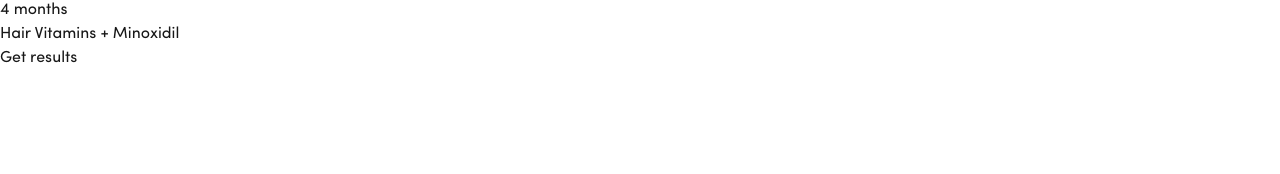
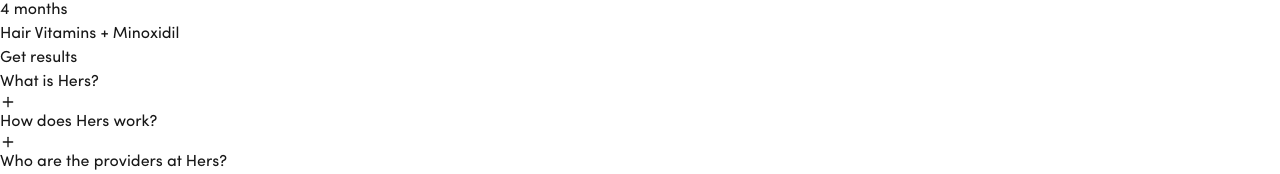
Before and after one commit to mudassar003/forher, a Next.js app: page / in a window 1280 px wide. Shown: the part 3464-3638 px from the top of the page. Before the commit the page ends 3534 px from the top, so only its background shows below. Built offline with nearby package versions, Linux system fonts and the light colour scheme.

Commit message:
Faq Update

```diff
--- a/src/app/page.tsx
+++ b/src/app/page.tsx
@@ -5,6 +5,7 @@
 import VideoSection from "@/components/VideoSection";
 import HairLoss from "@/components/HairLoss";
 import HairRegrowCard from "@/components/HairRegrowCard";
+import FaqAccordion from "@/components/FaqAccordion";
 
 
 
@@ -18,6 +19,7 @@
       <VideoSection />
       <HairLoss />
       <HairRegrowCard />
+      <FaqAccordion />
 
       {/* Other sections of the homepage */}
     </div>
--- /dev/null
+++ b/src/components/FaqAccordion.tsx
@@ -0,0 +1,71 @@
+"use client";
+
+import { useState } from "react";
+import { FiPlus, FiMinus } from "react-icons/fi";
+
+const faqData = [
+  {
+    question: "What is Hers?",
+    answer: `Hers is a 100% online platform with over 1 million subscribers that connects patients to licensed
+    healthcare professionals in all 50 states. We offer support for weight loss, hair regrowth, mental health,
+    and skincare.
+
+    Through our simple online process you can connect with licensed medical providers who can
+    recommend customized treatment plans including prescription treatments, if appropriate, shipped
+    right to your door.`,
+  },
+  {
+    question: "How does Hers work?",
+    answer: `Hers works by connecting you to healthcare professionals through an easy online process.
+    You fill out a health questionnaire, and a licensed provider will review it to recommend personalized
+    treatments. If prescribed, your treatment is delivered directly to your door.`,
+  },
+  {
+    question: "Who are the providers at Hers?",
+    answer: `Hers partners with licensed healthcare professionals who specialize in weight loss, hair regrowth,
+    mental health, and skincare. These providers are fully licensed and experienced in delivering online
+    healthcare services.`,
+  },
+];
+
+const FaqAccordion = () => {
+  const [openIndex, setOpenIndex] = useState<number | null>(null);
+
+  const toggleAccordion = (index: number) => {
+    setOpenIndex((prevIndex) => (prevIndex === index ? null : index));
+  };
+
+  return (
+    <div className="max-w-7xl mx-auto p-6 space-y-6">
+      {faqData.map((item, index) => (
+        <div key={index} className="border-b border-gray-200">
+          <button
+            className="w-full flex justify-between items-center py-6"
+            onClick={() => toggleAccordion(index)}
+          >
+            <h2 className="text-4xl font-normal text-left">
+              {item.question}
+            </h2>
+            <span className="w-12 h-12 flex items-center justify-center bg-gray-100 rounded-full transition-all duration-200 hover:bg-black hover:text-white hover:w-14 hover:h-14">
+              {openIndex === index ? (
+                <FiMinus className="text-4xl" />
+              ) : (
+                <FiPlus className="text-4xl" />
+              )}
+            </span>
+          </button>
+
+          {openIndex === index && (
+            <div className="pb-6 text-gray-700">
+              <p className="text-md leading-relaxed whitespace-pre-line">
+                {item.answer}
+              </p>
+            </div>
+          )}
+        </div>
+      ))}
+    </div>
+  );
+};
+
+export default FaqAccordion;
```
